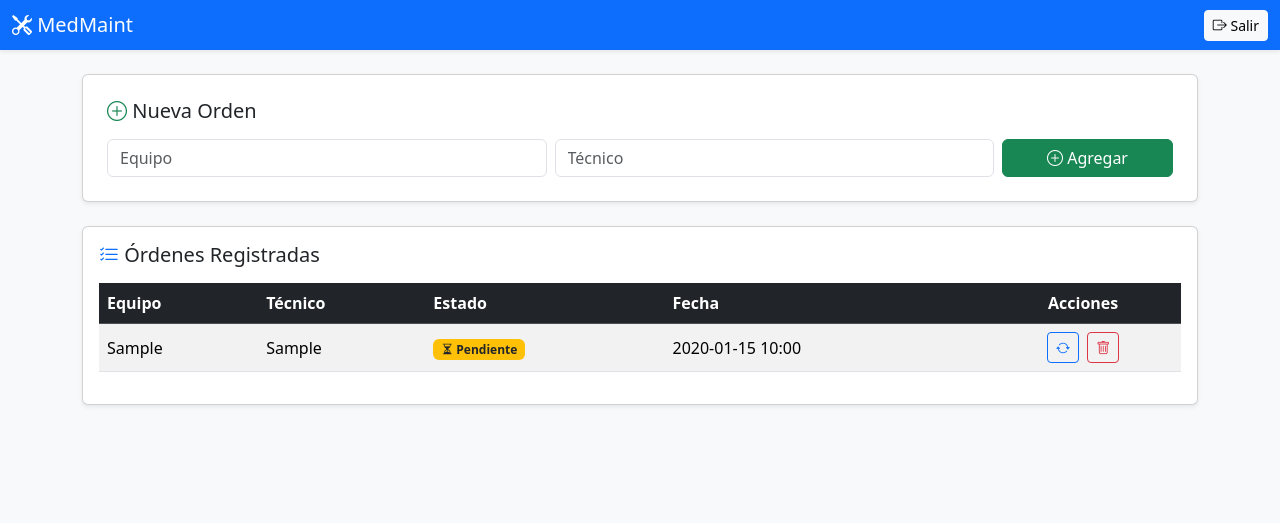
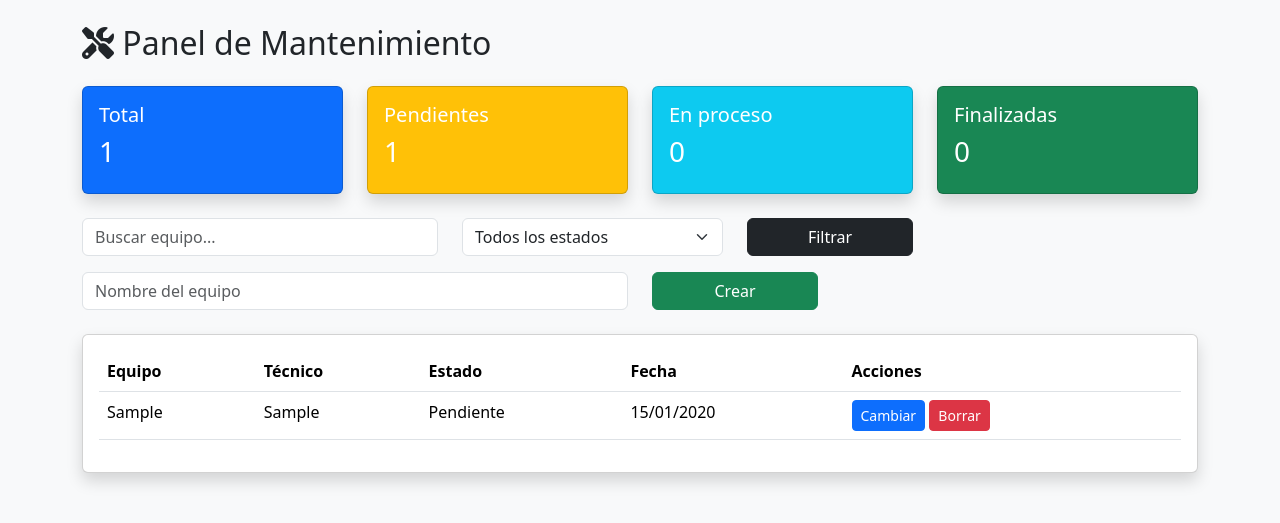
Before and after one commit to 25303067-ship-it/medmaint, a Flask app: page / in a window 1280 px wide. Shown: the top 523 px of the page. Run offline with Flask 3, Linux system fonts and the light colour scheme; the visitor is signed in with stand-in values (Sample User, id 1); tables that the repository leaves empty hold one stand-in row (values such as "Sample post"); some libraries are stand-ins or nearby versions.

Commit message:
Add files via upload

```diff
--- a/app.py
+++ b/app.py
@@ -17,9 +17,9 @@ app.config["SQLALCHEMY_TRACK_MODIFICATIONS"] = False
 
 db = SQLAlchemy(app)
 
-# ==============================
+# ======================
 # MODELOS
-# ==============================
+# ======================
 
 class Usuario(db.Model):
     id = db.Column(db.Integer, primary_key=True)
@@ -37,9 +37,9 @@ class Orden(db.Model):
 with app.app_context():
     db.create_all()
 
-# ==============================
+# ======================
 # REGISTRO
-# ==============================
+# ======================
 
 @app.route("/register", methods=["GET", "POST"])
 def register():
@@ -61,9 +61,9 @@ def register():
 
     return render_template("register.html")
 
-# ==============================
+# ======================
 # LOGIN
-# ==============================
+# ======================
 
 @app.route("/login", methods=["GET", "POST"])
 def login():
@@ -84,17 +84,43 @@ def logout():
     session.clear()
     return redirect(url_for("login"))
 
-# ==============================
+# ======================
 # PANEL PRINCIPAL
-# ==============================
+# ======================
 
 @app.route("/")
 def index():
     if "user" not in session:
         return redirect(url_for("login"))
 
-    ordenes = Orden.query.order_by(Orden.fecha.desc()).all()
-    return render_template("index.html", ordenes=ordenes)
+    busqueda = request.args.get("buscar", "")
+    estado_filtro = request.args.get("estado", "")
+
+    query = Orden.query
+
+    if busqueda:
+        query = query.filter(
+            Orden.equipo.ilike(f"%{busqueda}%")
+        )
+
+    if estado_filtro:
+        query = query.filter_by(estado=estado_filtro)
+
+    ordenes = query.order_by(Orden.fecha.desc()).all()
+
+    total = Orden.query.count()
+    pendientes = Orden.query.filter_by(estado="Pendiente").count()
+    proceso = Orden.query.filter_by(estado="En proceso").count()
+    finalizadas = Orden.query.filter_by(estado="Finalizado").count()
+
+    return render_template(
+        "index.html",
+        ordenes=ordenes,
+        total=total,
+        pendientes=pendientes,
+        proceso=proceso,
+        finalizadas=finalizadas
+    )
 
 @app.route("/crear", methods=["POST"])
 def crear():
--- a/requirements.txt
+++ b/requirements.txt
@@ -2,3 +2,4 @@ flask
 gunicorn
 psycopg2-binary
 flask_sqlalchemy
+werkzeug
--- a/templates/index.html
+++ b/templates/index.html
@@ -1,115 +1,118 @@
 <!DOCTYPE html>
-<html lang="es">
+<html>
 <head>
-    <meta charset="UTF-8">
-    <title>MedMaint</title>
-
-    <!-- Bootstrap -->
+    <title>Panel - MedMaint</title>
     <link href="https://cdn.jsdelivr.net/npm/bootstrap@5.3.2/dist/css/bootstrap.min.css" rel="stylesheet">
-    <!-- Bootstrap Icons -->
-    <link rel="stylesheet" href="https://cdn.jsdelivr.net/npm/bootstrap-icons@1.11.1/font/bootstrap-icons.css">
-
+    <script src="https://kit.fontawesome.com/4adad0b06d.js" crossorigin="anonymous"></script>
 </head>
-
 <body class="bg-light">
-
-<nav class="navbar navbar-dark bg-primary shadow-sm">
-    <div class="container-fluid">
-        <span class="navbar-brand mb-0 h1">
-            <i class="bi bi-tools"></i> MedMaint
-        </span>
-        <a href="/logout" class="btn btn-light btn-sm">
-            <i class="bi bi-box-arrow-right"></i> Salir
-        </a>
-    </div>
-</nav>
 
 <div class="container mt-4">
 
-    <!-- Tarjeta Nueva Orden -->
-    <div class="card p-4 shadow-sm mb-4">
-        <h5 class="mb-3">
-            <i class="bi bi-plus-circle text-success"></i> Nueva Orden
-        </h5>
+<h2 class="mb-4">
+    <i class="fa-solid fa-screwdriver-wrench"></i> Panel de Mantenimiento
+</h2>
 
-        <form method="POST" action="/crear">
-            <div class="row g-2">
-                <div class="col-md-5">
-                    <input type="text" name="equipo" class="form-control" placeholder="Equipo" required>
+<div class="row mb-4">
+    <div class="col-md-3">
+        <div class="card text-white bg-primary shadow">
+            <div class="card-body">
+                <h5>Total</h5>
+                <h3>{{ total }}</h3>
             </div>
-                <div class="col-md-5">
-                    <input type="text" name="tecnico" class="form-control" placeholder="Técnico" required>
+        </div>
+    </div>
+
+    <div class="col-md-3">
+        <div class="card text-white bg-warning shadow">
+            <div class="card-body">
+                <h5>Pendientes</h5>
+                <h3>{{ pendientes }}</h3>
+            </div>
+        </div>
+    </div>
+
+    <div class="col-md-3">
+        <div class="card text-white bg-info shadow">
+            <div class="card-body">
+                <h5>En proceso</h5>
+                <h3>{{ proceso }}</h3>
+            </div>
+        </div>
+    </div>
+
+    <div class="col-md-3">
+        <div class="card text-white bg-success shadow">
+            <div class="card-body">
+                <h5>Finalizadas</h5>
+                <h3>{{ finalizadas }}</h3>
+            </div>
+        </div>
+    </div>
+</div>
+
+<form method="GET" class="row mb-3">
+    <div class="col-md-4">
+        <input type="text" name="buscar" class="form-control" placeholder="Buscar equipo...">
+    </div>
+
+    <div class="col-md-3">
+        <select name="estado" class="form-select">
+            <option value="">Todos los estados</option>
+            <option value="Pendiente">Pendiente</option>
+            <option value="En proceso">En proceso</option>
+            <option value="Finalizado">Finalizado</option>
+        </select>
+    </div>
+
+    <div class="col-md-2">
+        <button class="btn btn-dark w-100">
+            Filtrar
+        </button>
+    </div>
+</form>
+
+<form method="POST" action="/crear" class="row mb-4">
+    <div class="col-md-6">
+        <input type="text" name="equipo" class="form-control" placeholder="Nombre del equipo" required>
     </div>
     <div class="col-md-2">
-                    <button type="submit" class="btn btn-success w-100">
-                        <i class="bi bi-plus-circle"></i> Agregar
+        <button class="btn btn-success w-100">
+            Crear
         </button>
     </div>
-            </div>
 </form>
-    </div>
 
-    <!-- Tabla Órdenes -->
-    <div class="card shadow-sm">
+<div class="card shadow">
 <div class="card-body">
-            <h5 class="mb-3">
-                <i class="bi bi-list-check text-primary"></i> Órdenes Registradas
-            </h5>
-
-            <table class="table table-striped table-hover align-middle">
-                <thead class="table-dark">
+<table class="table table-hover">
+<thead>
 <tr>
 <th>Equipo</th>
 <th>Técnico</th>
 <th>Estado</th>
 <th>Fecha</th>
-                        <th class="text-center">Acciones</th>
+<th>Acciones</th>
 </tr>
 </thead>
-
 <tbody>
-                {% for orden in ordenes %}
+{% for o in ordenes %}
 <tr>
-                        <td>{{ orden.equipo }}</td>
-                        <td>{{ orden.tecnico }}</td>
-
+<td>{{ o.equipo }}</td>
+<td>{{ o.tecnico }}</td>
+<td>{{ o.estado }}</td>
+<td>{{ o.fecha.strftime("%d/%m/%Y") }}</td>
 <td>
-                            {% if orden.estado == "Pendiente" %}
-                                <span class="badge bg-warning text-dark">
-                                    <i class="bi bi-hourglass-split"></i> {{ orden.estado }}
-                                </span>
-                            {% elif orden.estado == "En proceso" %}
-                                <span class="badge bg-primary">
-                                    <i class="bi bi-gear-fill"></i> {{ orden.estado }}
-                                </span>
-                            {% else %}
-                                <span class="badge bg-success">
-                                    <i class="bi bi-check-circle-fill"></i> {{ orden.estado }}
-                                </span>
-                            {% endif %}
-                        </td>
-
-                        <td>{{ orden.fecha.strftime("%Y-%m-%d %H:%M") }}</td>
-
-                        <td class="text-center">
-                            <a href="/cambiar/{{ orden.id }}" class="btn btn-sm btn-outline-primary me-1">
-                                <i class="bi bi-arrow-repeat"></i>
-                            </a>
-
-                            <a href="/borrar/{{ orden.id }}" class="btn btn-sm btn-outline-danger">
-                                <i class="bi bi-trash"></i>
-                            </a>
+<a href="/cambiar/{{ o.id }}" class="btn btn-sm btn-primary">Cambiar</a>
+<a href="/borrar/{{ o.id }}" class="btn btn-sm btn-danger">Borrar</a>
 </td>
 </tr>
 {% endfor %}
 </tbody>
-
 </table>
-
 </div>
 </div>
 
 </div>
-
 </body>
 </html>
--- a/templates/register.html
+++ b/templates/register.html
@@ -1,7 +1,7 @@
 <!DOCTYPE html>
 <html>
 <head>
-    <title>Registro</title>
+    <title>Registro - MedMaint</title>
     <link href="https://cdn.jsdelivr.net/npm/bootstrap@5.3.2/dist/css/bootstrap.min.css" rel="stylesheet">
 </head>
 <body class="bg-light d-flex justify-content-center align-items-center vh-100">
@@ -18,7 +18,7 @@
             <option value="admin">Administrador</option>
         </select>
 
-        <button class="btn btn-primary w-100">Registrar</button>
+        <button class="btn btn-success w-100">Registrar</button>
     </form>
 </div>
 
```
Also changed, not shown: templates/login.html (+10 -31 lines). Lines whose indentation alone changed are shown as unchanged.
